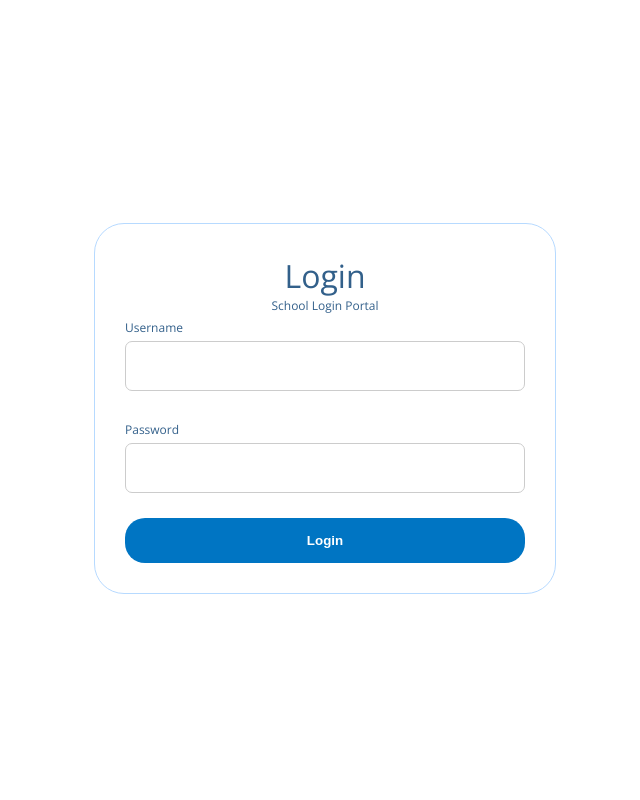
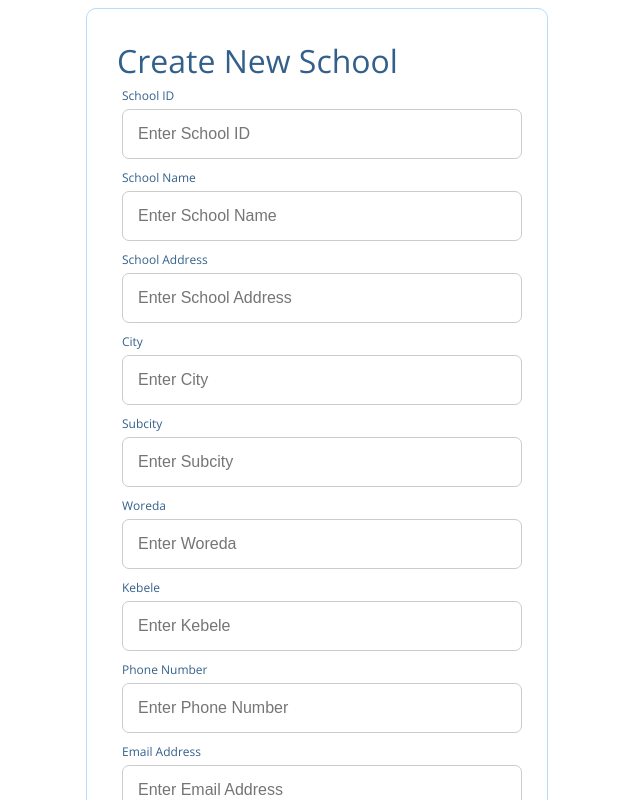
Before and after one commit to lati-tibabu/erp-ems-dev-02, a React (Vite) app in the folder frontend/: page / in a window 1280 px wide. Shown: the top 800 px of the page, without its empty margins (323-963 px from the left). Built offline with nearby package versions, Linux system fonts and the light colour scheme.

Commit message:
creating school with its user account table

```diff
--- a/frontend/src/App.jsx
+++ b/frontend/src/App.jsx
@@ -7,7 +7,7 @@ import './index.css'
 function App() {
   return (
     <div>
-      <LoginPage />
+      <SchoolCreate />
     </div>
   )
 }
--- a/frontend/src/pages/school_create.jsx
+++ b/frontend/src/pages/school_create.jsx
@@ -26,22 +26,93 @@ function SchoolCreate() {
         student_capacity: '',
         current_enrollment: '',
         description: '',
-        logo: '',
+        logo: ''
     });
+
+    const [userData, setUserData] = useState({
+        username: '',
+        password: '123456',
+        role: 'Principal',
+        school: '',
+    })
+
     const handleChange = (event) => {
         const {name, value} = event.target;
-        setSchoolData({
-            ...schoolData,
-            [name]: value,
-        });
+
+        // setSchoolData({
+        //     ...schoolData,
+        //     [name]: value,
+        // });
+
+        setSchoolData(
+            prevSchoolData => {
+                const newSchoolData = {
+                    ...prevSchoolData,
+                    [name]: value,
+                };
+
+                const user_name = schoolData.school_name
+                // let schoolId = schoolData.school_id
+
+                let newUsername = [...user_name]
+
+                let newUN = ''
+
+                for (let i = 0; i < newUsername.length; i++){
+                    if (newUsername[i] != " "){
+                        newUN = newUN + newUsername[i].toLowerCase()
+                    }
+                }
+
+                setUserData( prevUserData => ({
+                    ...prevUserData,
+                    username: newUN,
+                    school: newSchoolData.school_id,
+                }));
+
+                return newSchoolData
+
+            }
+        )
+
+        // const user_name = schoolData.school_name
+        // // let schoolId = schoolData.school_id
+
+        // let newUsername = [...user_name]
+
+        // let newUN = ''
+
+        // for (let i = 0; i < newUsername.length; i++){
+        //     if (newUsername[i] != " "){
+        //         newUN = newUN + newUsername[i].toLowerCase()
+        //     }
+        // }
+
+        // setUserData({
+        //     ...userData,
+        //     username: newUN,
+        //     school: schoolData.school_id,
+        // });
+
     };
+
 
     const handleSubmit = async (event) => {
         event.preventDefault();
+        // handleUserData();
+
         console.log(schoolData);
+        // handleUserData();
+        console.log("UserData", userData)
         try {
             const response = await axios.post('http://localhost:3050/api/school/create', schoolData);
+            try{
+            const response2 = await axios.post('http://localhost:3050/api/user/create', userData)
+            }catch(error){
+                console.error("Error: ", error)
+            }
             console.log("Success:", response);
+            // handleUserData();
         } catch (error) {
             console.error("Error: ",error)
         }
@@ -60,7 +131,7 @@ function SchoolCreate() {
             <InputField labelName="School Name" placeholder="Enter School Name" name="school_name" type="text"value={schoolData.school_name} onChange={handleChange} />
             <InputField labelName="School Address" placeholder="Enter School Address" name="school_address" type="text"value={schoolData.school_address} onChange={handleChange} />
             <InputField labelName="City" placeholder="Enter City" name="city" type="text"value={schoolData.city} onChange={handleChange} />
-            <InputField labelName="Subcity" placeholder="Enter Subcity" name="subcity" type="text"value={schoolData.subcitycity} onChange={handleChange} />
+            <InputField labelName="Subcity" placeholder="Enter Subcity" name="subcity" type="text"value={schoolData.subcity} onChange={handleChange} />
             <InputField labelName="Woreda" placeholder="Enter Woreda" name="woreda" type="text"value={schoolData.woreda} onChange={handleChange} />
             <InputField labelName="Kebele" placeholder="Enter Kebele" name="kebele" type="text"value={schoolData.kebele} onChange={handleChange} />
             <InputField labelName="Phone Number" placeholder="Enter Phone Number" name="phone_number" type="tel" value={schoolData.phone_number} onChange={handleChange}/>
```
Also changed, not shown: 1 other file (tests, documents, lock files or other folders).
